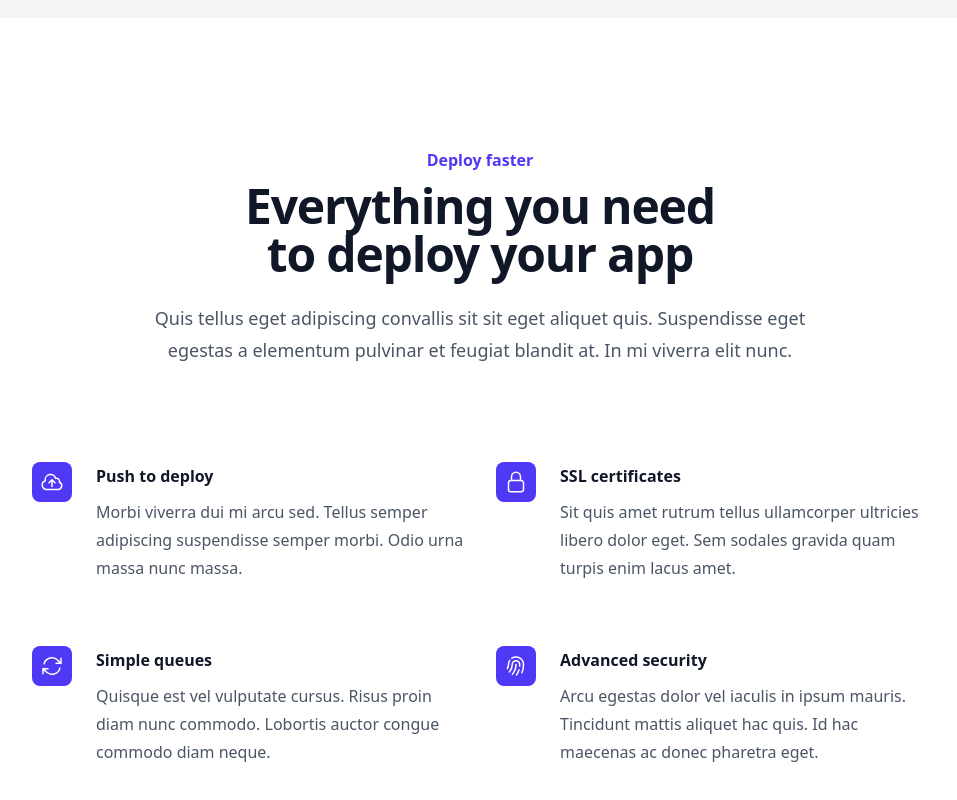
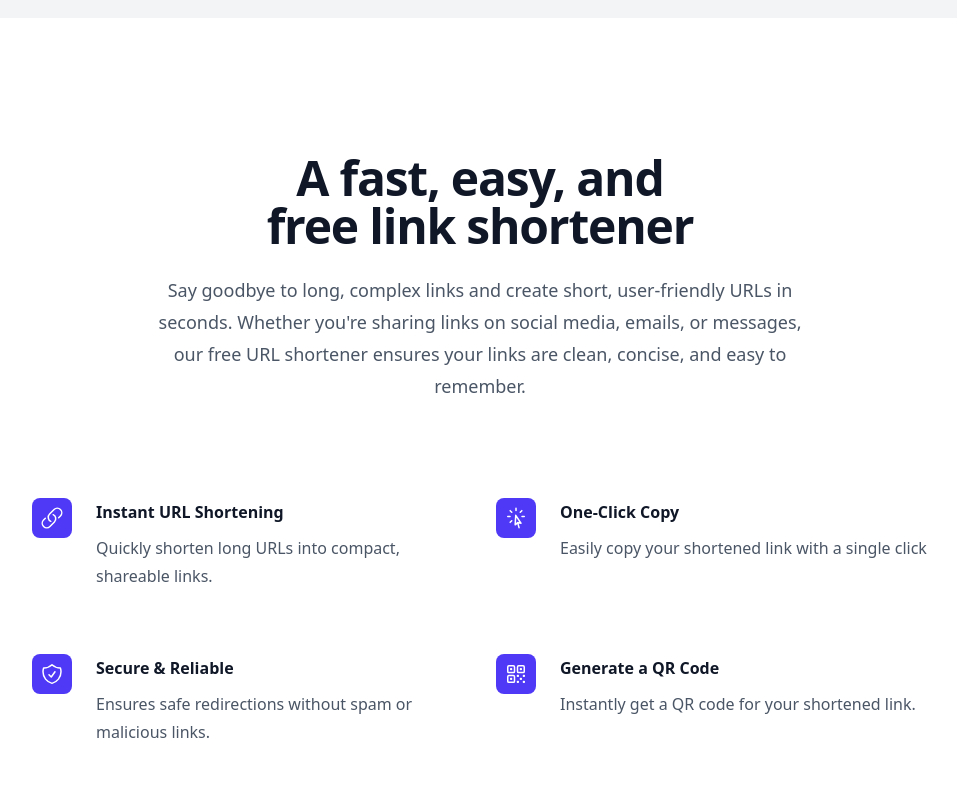
Before and after one commit to Nipz66/url-shortner, a React (Vite) app in the folder frontend/url-frontend/: page / in a window 1280 px wide. Shown: the part 1382-2182 px from the top of the page, without its empty margins (160-1117 px from the left). Built offline with nearby package versions, Linux system fonts and the light colour scheme.

Commit message:
Icon Add

```diff
--- a/frontend/url-frontend/src/components/Body/Description.jsx
+++ b/frontend/url-frontend/src/components/Body/Description.jsx
@@ -1,29 +1,29 @@
-import { ArrowPathIcon, CloudArrowUpIcon, FingerPrintIcon, LockClosedIcon } from '@heroicons/react/24/outline'
+import { ShieldCheckIcon, LinkIcon, QrCodeIcon, CursorArrowRaysIcon } from '@heroicons/react/24/outline'
 
 const features = [
   {
-    name: 'Push to deploy',
+    name: 'Instant URL Shortening',
     description:
-      'Morbi viverra dui mi arcu sed. Tellus semper adipiscing suspendisse semper morbi. Odio urna massa nunc massa.',
-    icon: CloudArrowUpIcon,
+      'Quickly shorten long URLs into compact, shareable links.',
+    icon: LinkIcon,
   },
   {
-    name: 'SSL certificates',
+    name: 'One-Click Copy',
     description:
-      'Sit quis amet rutrum tellus ullamcorper ultricies libero dolor eget. Sem sodales gravida quam turpis enim lacus amet.',
-    icon: LockClosedIcon,
+      'Easily copy your shortened link with a single click',
+    icon: CursorArrowRaysIcon,
   },
   {
-    name: 'Simple queues',
+    name: 'Secure & Reliable',
     description:
-      'Quisque est vel vulputate cursus. Risus proin diam nunc commodo. Lobortis auctor congue commodo diam neque.',
-    icon: ArrowPathIcon,
+      'Ensures safe redirections without spam or malicious links.',
+    icon: ShieldCheckIcon,
   },
   {
-    name: 'Advanced security',
+    name: 'Generate a QR Code',
     description:
-      'Arcu egestas dolor vel iaculis in ipsum mauris. Tincidunt mattis aliquet hac quis. Id hac maecenas ac donec pharetra eget.',
-    icon: FingerPrintIcon,
+      'Instantly get a QR code for your shortened link.',
+    icon: QrCodeIcon,
   },
 ]
 
@@ -32,13 +32,11 @@ export default function Example() {
     <div className="bg-white py-24 sm:py-32">
       <div className="mx-auto max-w-7xl px-6 lg:px-8">
         <div className="mx-auto max-w-2xl lg:text-center">
-          <h2 className="text-base/7 font-semibold text-indigo-600">Deploy faster</h2>
           <p className="mt-2 text-4xl font-semibold tracking-tight text-pretty text-gray-900 sm:text-5xl lg:text-balance">
-            Everything you need to deploy your app
+            A fast, easy, and free link shortener
           </p>
           <p className="mt-6 text-lg/8 text-gray-600">
-            Quis tellus eget adipiscing convallis sit sit eget aliquet quis. Suspendisse eget egestas a elementum
-            pulvinar et feugiat blandit at. In mi viverra elit nunc.
+            Say goodbye to long, complex links and create short, user-friendly URLs in seconds. Whether you're sharing links on social media, emails, or messages, our free URL shortener ensures your links are clean, concise, and easy to remember.
           </p>
         </div>
         <div className="mx-auto mt-16 max-w-2xl sm:mt-20 lg:mt-24 lg:max-w-4xl">
```
